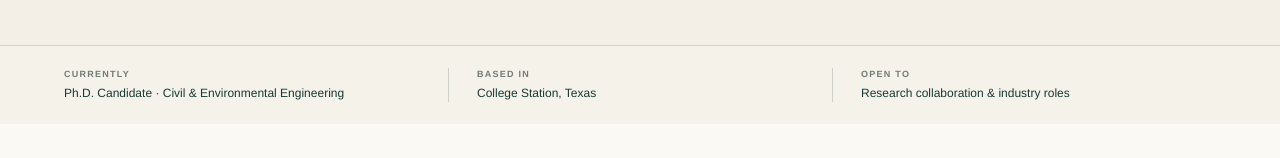
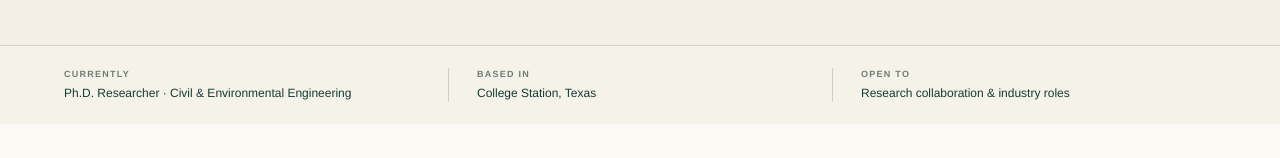
Before and after one commit to zhanghao-21/zhanghao-21.github.io, a Next.js app: page / in a window 1280 px wide. Shown: the part 748-906 px from the top of the page. Built offline with nearby package versions, Linux system fonts and the light colour scheme.

Commit message:
Refine profile wording

```diff
--- a/app/page.tsx
+++ b/app/page.tsx
@@ -109,7 +109,7 @@ export default function Home() {
           <div className="hero-meta">
             <p>
               <span>Currently</span>
-              Ph.D. Candidate · Civil &amp; Environmental Engineering
+              Ph.D. Researcher · Civil &amp; Environmental Engineering
             </p>
             <p>
               <span>Based in</span>
```
